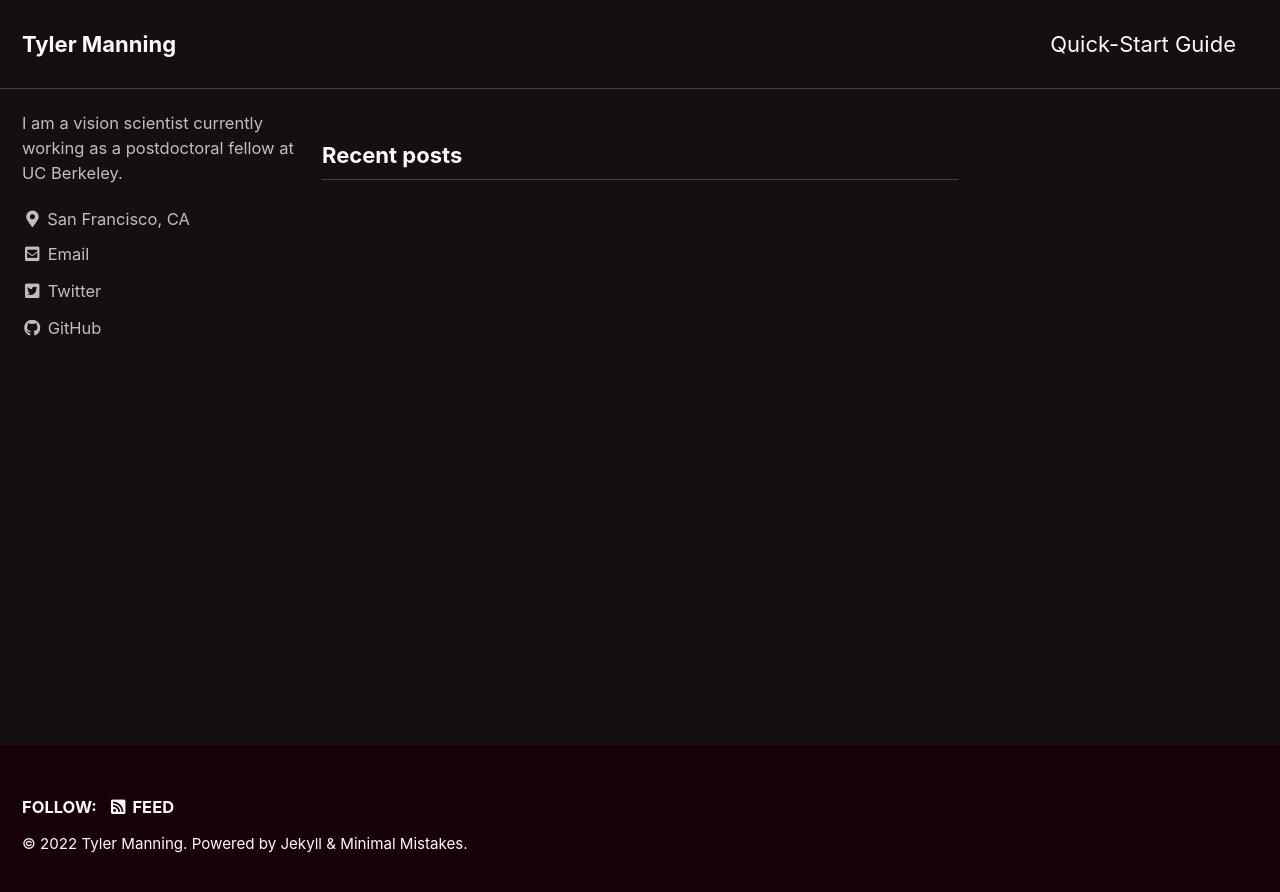
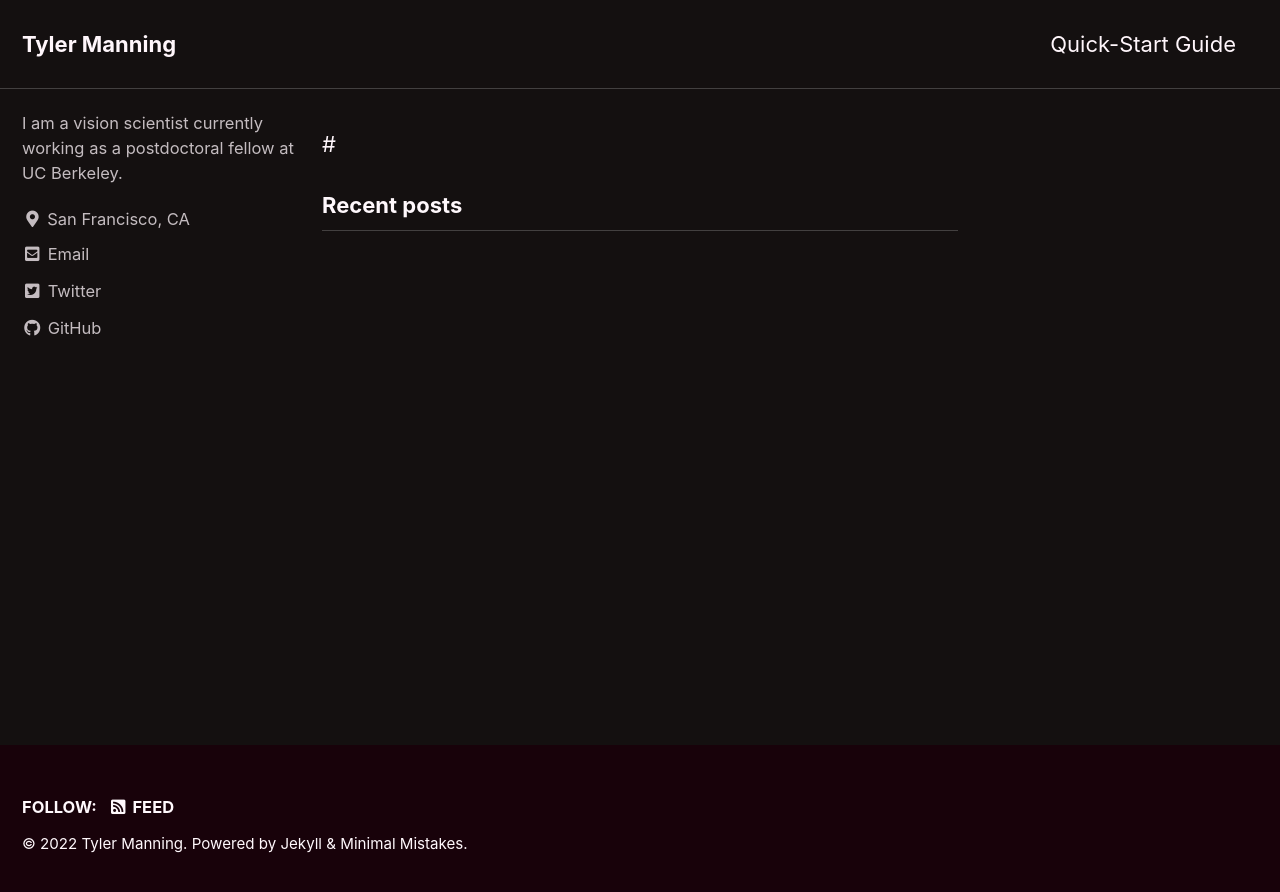
Before and after one commit to tsmanning/tsmanning.github.io, a Jekyll site: the page built from index.html, in a window 1280 px wide. Shown: the top 892 px of the page. Built offline with Jekyll 4.4.1, drawn with Linux system fonts in a browser that asks for light colours; cached includes are drawn as plain includes; the list of posts is cut into pages by our own code.

Commit message:
Update home.html

```diff
--- a/_layouts/home.html
+++ b/_layouts/home.html
@@ -4,7 +4,7 @@ layout: archive
 
 {{ content }}
 
-<h3 class="archive__subtitle">{{ site.data.ui-text[site.locale].recent_posts | default: "Recent Posts" }}</h3>
+#<h3 class="archive__subtitle">{{ site.data.ui-text[site.locale].recent_posts | default: "Recent Posts" }}</h3>
 
 {% if paginator %}
   {% assign posts = paginator.posts %}
```
